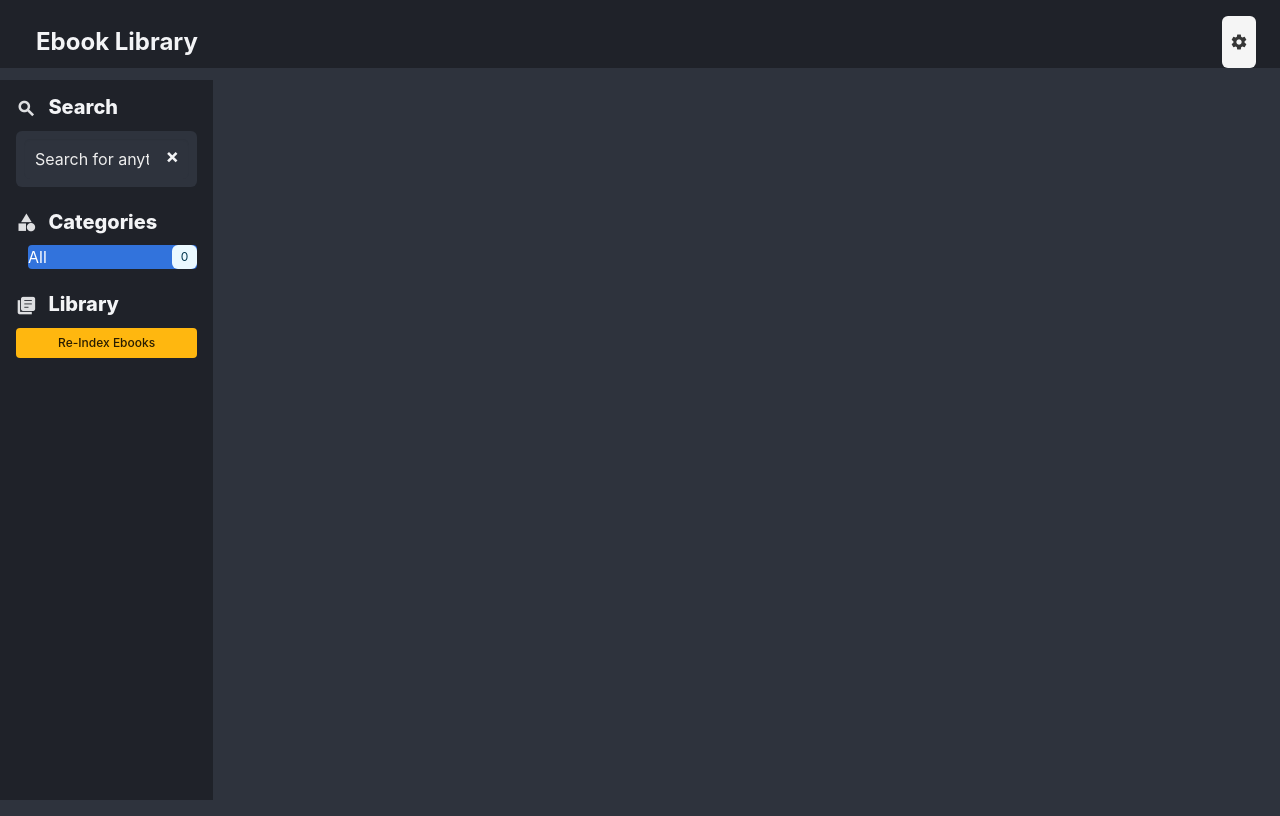
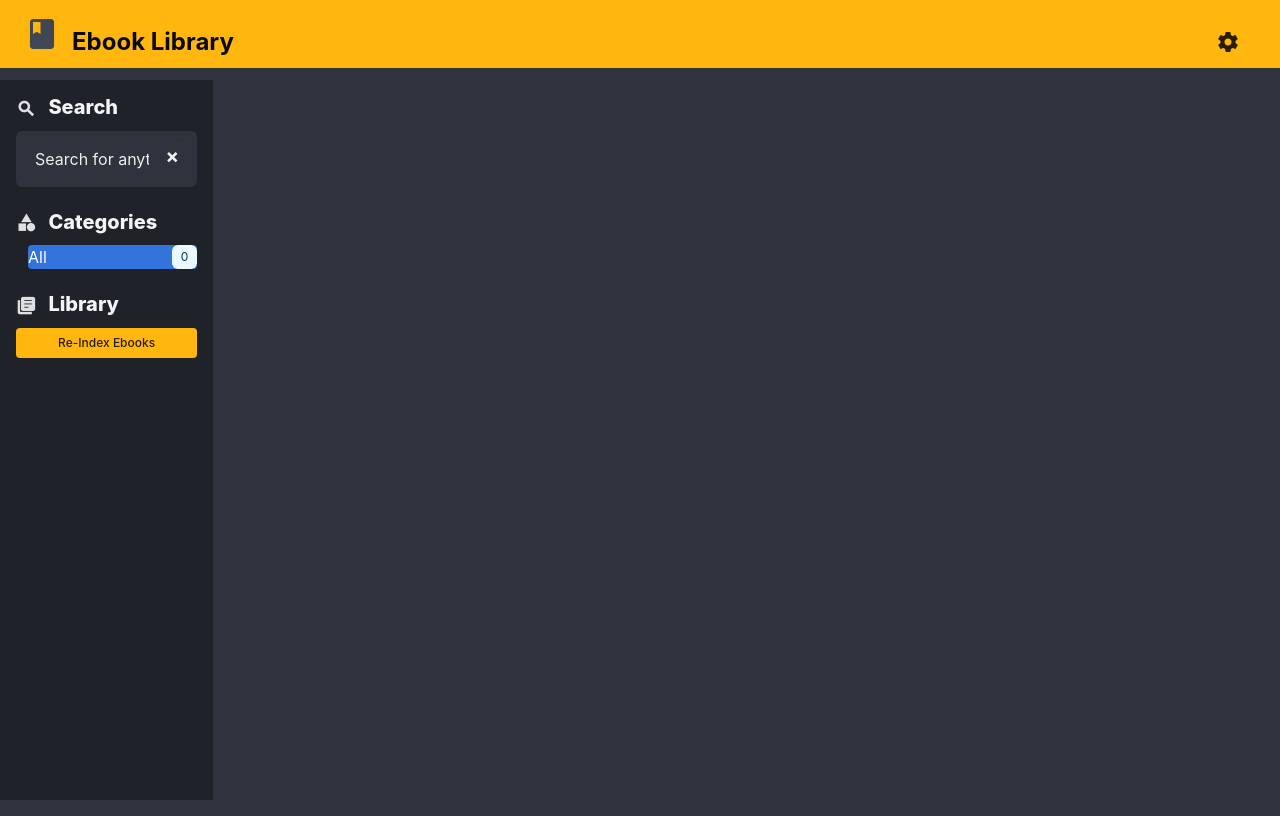
Before and after one commit to dougpark/ebook_library, a Flask app: page / in a window 1280 px wide. Run offline with Flask 3, Linux system fonts and the light colour scheme; data that the repository does not hold is empty.

Commit message:
navbar colors

```diff
--- a/static/styles.css
+++ b/static/styles.css
@@ -57,30 +57,32 @@
 }
 
 /* Settings button active state */
-#settingsBtn {
+/* #settingsBtn {
   background-color: #f5f5f5 !important;
   border-color: #dbdbdb !important;
   color: #363636 !important;
   padding: 0.5rem !important;
   height: auto !important;
-}
+} */
 
-#settingsBtn:hover {
+/* #settingsBtn:hover {
   background-color: #eeeeee !important;
   border-color: #dbdbdb !important;
   color: #363636 !important;
-}
+} */
 
-#settingsBtn[aria-expanded="true"] {
+/* #settingsBtn[aria-expanded="true"] {
   background-color: #e8e8e8 !important;
   border-color: #dbdbdb !important;
   color: #363636 !important;
+} */
+
+/* #settingsBtn .material-icons {
+  font-size: 18px !important;
+} */
+.title-icon {
+  font-size: 36px !important;
 }
-
-#settingsBtn .material-icons {
-  font-size: 18px !important;
-}
-
 /* Category selection styles */
 .category-link.selected {
   background-color: #3273dc !important;
@@ -459,7 +461,7 @@
 }
 
 /* Hamburger button styling */
-#hamburgerBtn button {
+/* #hamburgerBtn button {
   background-color: #f5f5f5 !important;
   border-color: #dbdbdb !important;
   color: #363636 !important;
@@ -472,10 +474,10 @@
   border-color: #dbdbdb !important;
   color: #363636 !important;
 }
-
-#hamburgerBtn button .material-icons {
-  font-size: 18px !important;
-}
+*/
+/* #hamburgerBtn button .material-icons {
+  font-size: 24px !important;
+}  */
 
 /* Compact view styles */
 .compact-view .ebook-metadata {
--- a/templates/index.html
+++ b/templates/index.html
@@ -1,8 +1,9 @@
 <!DOCTYPE html>
-<html>
+<html lang="en">
 
 <head>
     <meta charset="utf-8">
+    <meta name="viewport" content="width=device-width, initial-scale=1">
     <title>Ebook Library</title>
     <link rel="stylesheet" href="{{ url_for('static', filename='bulma.min.css') }}">
     <link rel="stylesheet" href="{{ url_for('static', filename='styles.css') }}">
@@ -30,21 +31,28 @@
 </head>
 
 <body class="dark-theme">
-    <nav class="navbar is-dark has-background-black-ter" role="navigation" aria-label="main navigation"
+    <!-- NavBar -->
+    <nav class="navbar is-dark has-background-warning" role="navigation" aria-label="main navigation"
         style="padding-left: 1.5rem; padding-right: 1.5rem; padding-top: 1rem;">
+
+        <!-- Title -->
         <div class="navbar-brand">
-            <span class="navbar-item has-text-weight-bold is-size-4">Ebook Library</span>
+            <span class="material-icons title-icon">book</span>
+            <span class="navbar-item has-text-black has-text-weight-bold is-size-4">Ebook Library</span>
         </div>
+
+        <!-- Show SideBar -->
         <div class="navbar-end">
             <div class="navbar-item" style="display: none;" id="hamburgerBtn">
-                <button class="button is-light" title="Menu" aria-haspopup="true" aria-expanded="false">
+                <button class="button is-warning" title="Menu" aria-haspopup="true" aria-expanded="false">
                     <span class="material-icons">menu</span>
                 </button>
             </div>
-            <div class="navbar-item has-dropdown" style="position: relative;">
-                <button class="button is-light" id="settingsBtn" title="Settings" aria-haspopup="true"
+
+            <!-- Settings NavBar Button -->
+            <div class="navbar-item is-inline-block-mobile has-text-black has-dropdown" style="position: relative;">
+                <button class="button is-warning" id="settingsBtn" title="Settings" aria-haspopup="true"
                     aria-expanded="false">
-
                     <span class="material-icons">settings</span>
                 </button>
                 <div id="settingsDropdown" class="dropdown-menu"
@@ -130,13 +138,16 @@
                         </a>
                     </div>
                 </div>
+
             </div>
         </div>
     </nav>
 
+
     <!-- Mobile sidebar overlay -->
     <div class="sidebar-overlay" id="sidebarOverlay"></div>
 
+    <!-- SideBar -->
     <section class="section has-background-dark has-text-light" style="min-height:100vh;">
         <div class="container is-fluid">
             <div class="columns is-gapless">
```
